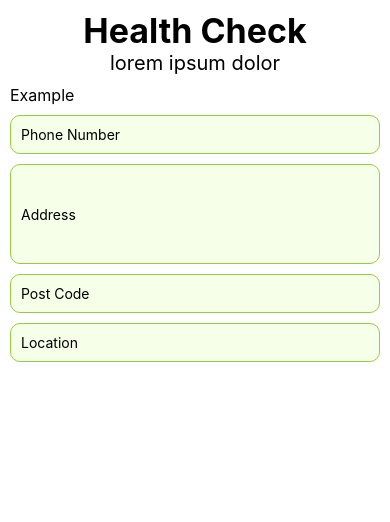
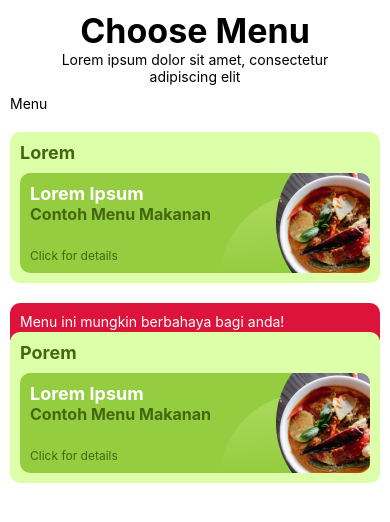
Before and after one commit to saylendrayasin/mobile_myrantang, a React Native app: screen / in a window 390 px wide. Shown: the top 522 px of the page. Built offline with nearby package versions, Linux system fonts and the light colour scheme.

Commit message:
Add on board screen page 3

```diff
--- a/App.js
+++ b/App.js
@@ -12,6 +12,7 @@ import Login from './src/screens/Login';
 import Regis from './src/screens/Register';
 import Po from './src/screens/on_board/pageone';
 import Pf from './src/screens/on_board/pagefour';
+import Pt from './src/screens/on_board/pagetree';
 
 const Stack = createNativeStackNavigator();
 const Tab = createBottomTabNavigator();
@@ -26,7 +27,7 @@ function App() {
     // </NavigationContainer>
 
     <View style={{flex: 1}}>
-      <Pf />
+      <Pt />
     </View>
   );
 }
--- /dev/null
+++ b/src/screens/on_board/pagetree.js
@@ -0,0 +1,110 @@
+import React from 'react';
+import {
+  StyleSheet,
+  View,
+  Text,
+  Alert,
+  TouchableOpacity,
+  ScrollView,
+} from 'react-native';
+import CardItem from '../../components/CardItem';
+
+function Card(props) {
+  return (
+    <View style={styles.cardContainer}>
+      <View style={styles.card}>
+        <Text style={styles.dateDays}>{props.day}</Text>
+        <CardItem mealTime="Contoh Menu Makanan" />
+      </View>
+    </View>
+  );
+}
+
+export default function PageTree() {
+  const createTwoButtonAlert = () =>
+    Alert.alert(
+      'Warning',
+      'Anda memiliki riwayat penyakit diabetes. menu ini megandung bahan makanan yang dapat memperburuk kondisi anda',
+      [
+        {
+          text: 'Cancel',
+          onPress: () => console.log('Cancel Pressed'),
+          style: 'cancel',
+        },
+        {
+          text: 'I Understand',
+          onPress: () => console.log('I Understand Pressed'),
+        },
+      ],
+    );
+  return (
+    <ScrollView>
+      <View style={styles.viewTitle}>
+        <Text style={styles.txtTitle}>Choose Menu</Text>
+        <Text style={styles.txtUnderTitle}>
+          Lorem ipsum dolor sit amet, consectetur adipiscing elit
+        </Text>
+      </View>
+      <View style={styles.content}>
+        <Text style={styles.txtContent}>Menu</Text>
+        <TouchableOpacity>
+          <Card day="Lorem" />
+        </TouchableOpacity>
+      </View>
+      <View style={styles.content}>
+        <TouchableOpacity onPress={createTwoButtonAlert}>
+          <Text style={styles.txtWarning}>
+            Menu ini mungkin berbahaya bagi anda!
+          </Text>
+          <Card day="Porem" />
+        </TouchableOpacity>
+      </View>
+    </ScrollView>
+  );
+}
+
+const styles = StyleSheet.create({
+  content: {
+    marginTop: 0,
+  },
+  txtContent: {padding: 10},
+  viewTitle: {
+    alignItems: 'center',
+  },
+  txtWarning: {
+    color: 'white',
+    marginTop: 10,
+    backgroundColor: 'crimson',
+    marginHorizontal: 10,
+    marginVertical: -18,
+    padding: 10,
+    borderTopLeftRadius: 10,
+    borderTopRightRadius: 10,
+  },
+  txtTitle: {
+    color: '#000',
+    marginTop: 10,
+    fontSize: 34,
+    fontWeight: 'bold',
+    elevation: 5,
+  },
+  txtUnderTitle: {
+    paddingHorizontal: 50,
+    fontSize: 14,
+    textAlign: 'center',
+  },
+  cardContainer: {
+    justifyContent: 'flex-start',
+  },
+  card: {
+    backgroundColor: '#DDFFAA',
+    margin: 10,
+    padding: 10,
+    borderRadius: 10,
+  },
+  dateDays: {
+    fontSize: 18,
+    fontWeight: 'bold',
+    color: '#456711',
+  },
+});
```
